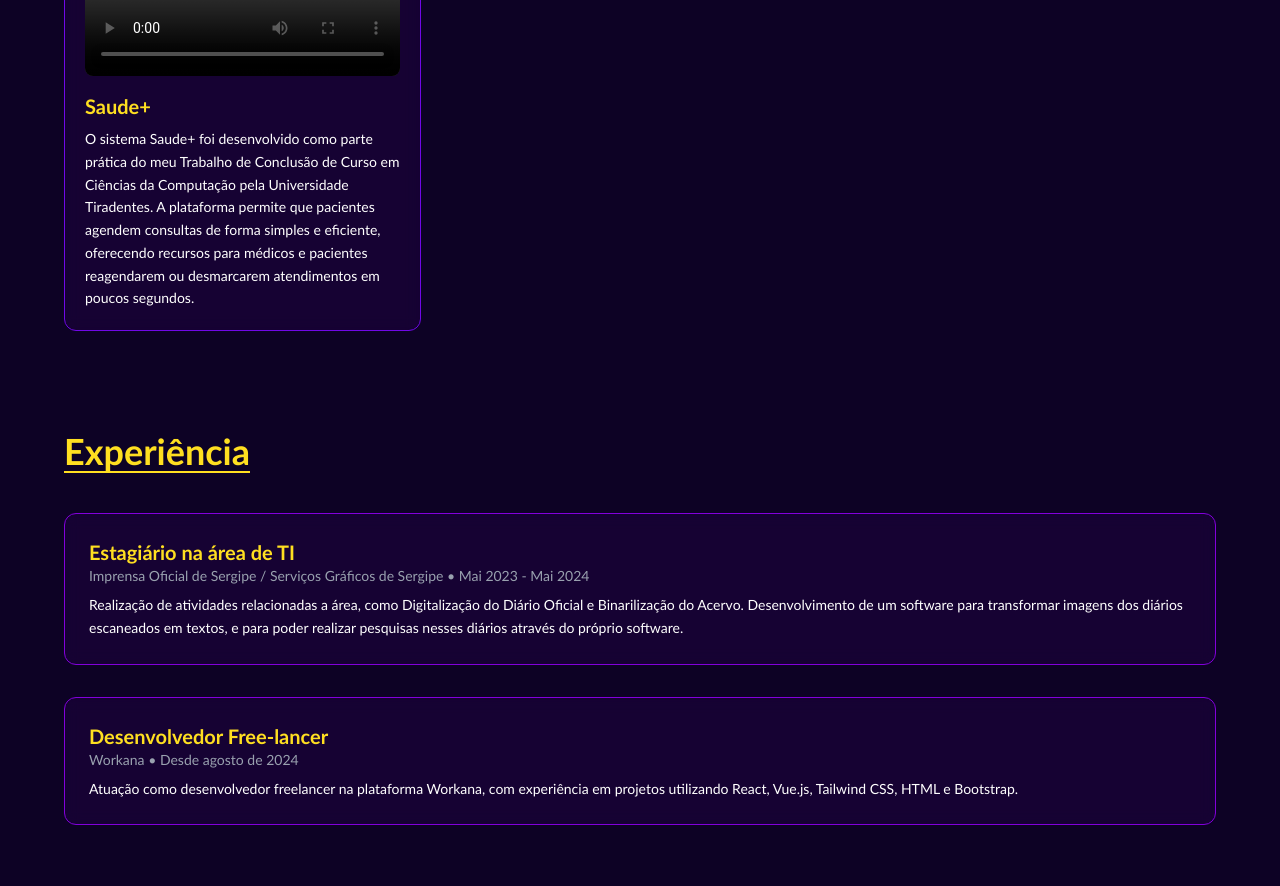
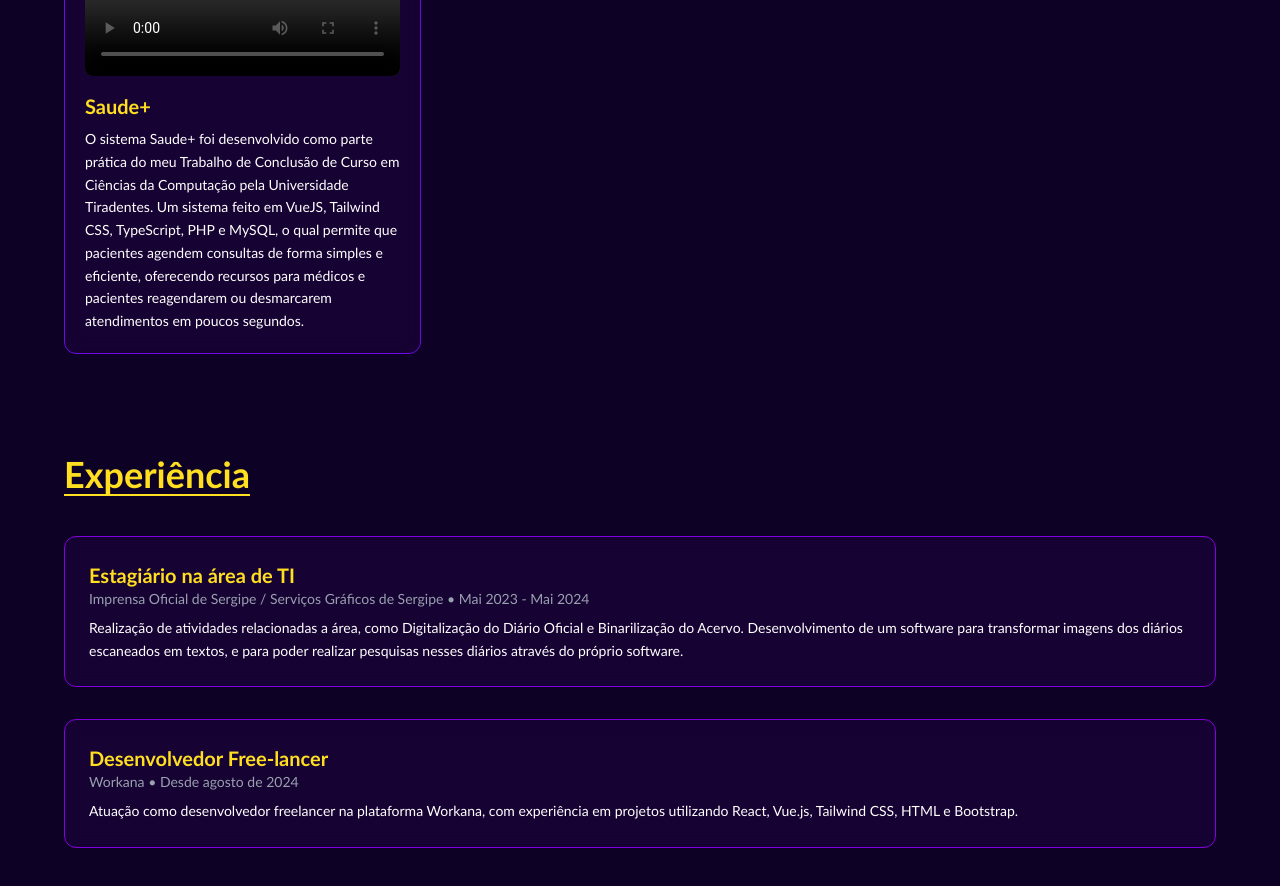
Before and after one commit to mateusmaranhao12/portfolio-v2, a Next.js app: page / in a window 1280 px wide. Shown: the part 3120-4006 px from the top of the page. Built offline with nearby package versions, Linux system fonts and the light colour scheme; grey boxes are pictures that could not be loaded.

Commit message:
Alterado descricao saude+

```diff
--- a/src/app/modules/Projetos.tsx
+++ b/src/app/modules/Projetos.tsx
@@ -60,7 +60,7 @@ const projetos = [
     {
         nome: 'Saude+',
         video: 'saude+',
-        texto: 'O sistema Saude+ foi desenvolvido como parte prática do meu Trabalho de Conclusão de Curso em Ciências da Computação pela Universidade Tiradentes. A plataforma permite que pacientes agendem consultas de forma simples e eficiente, oferecendo recursos para médicos e pacientes reagendarem ou desmarcarem atendimentos em poucos segundos.'
+        texto: 'O sistema Saude+ foi desenvolvido como parte prática do meu Trabalho de Conclusão de Curso em Ciências da Computação pela Universidade Tiradentes. Um sistema feito em VueJS, Tailwind CSS, TypeScript, PHP e MySQL, o qual permite que pacientes agendem consultas de forma simples e eficiente, oferecendo recursos para médicos e pacientes reagendarem ou desmarcarem atendimentos em poucos segundos.'
     }
 ]
 
```
